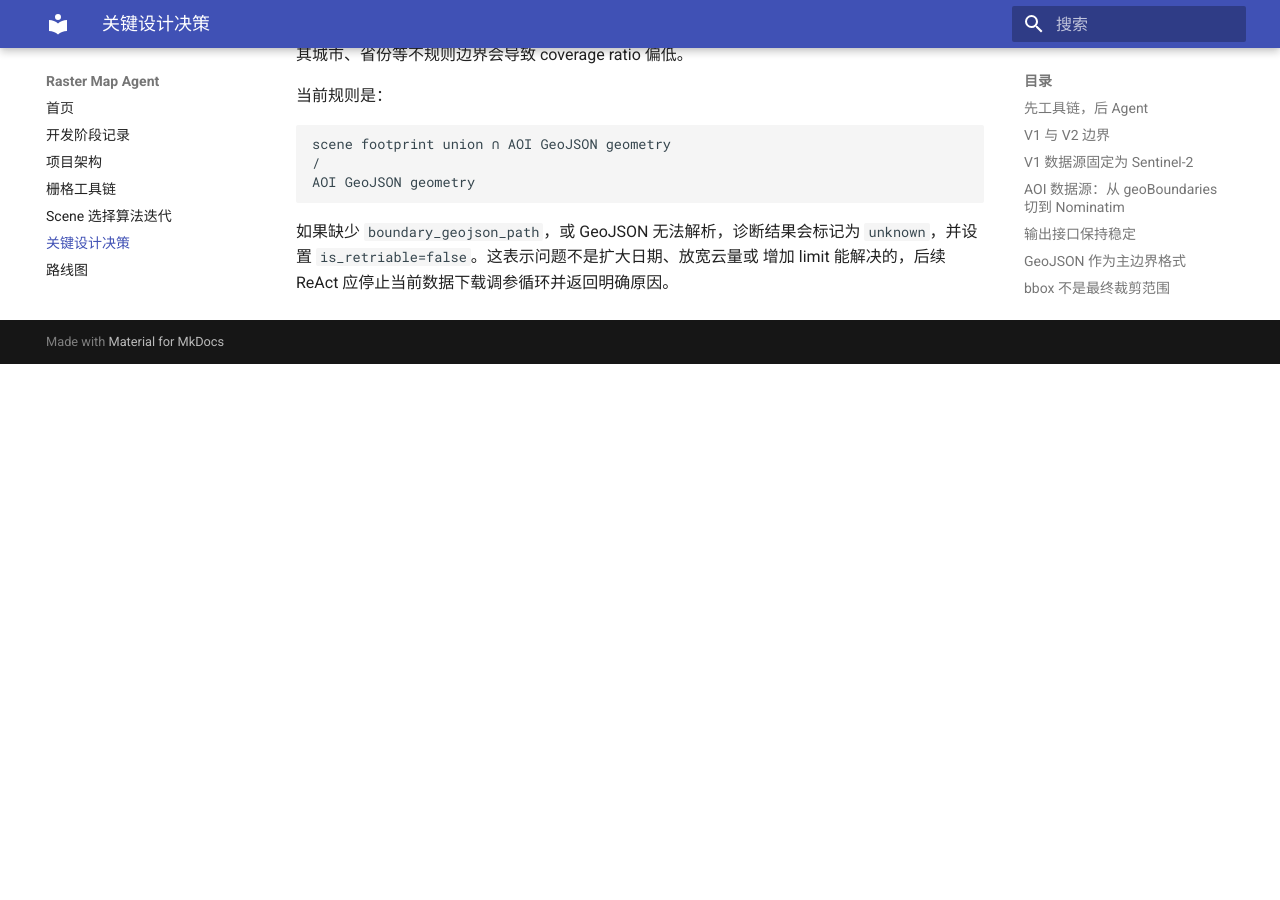
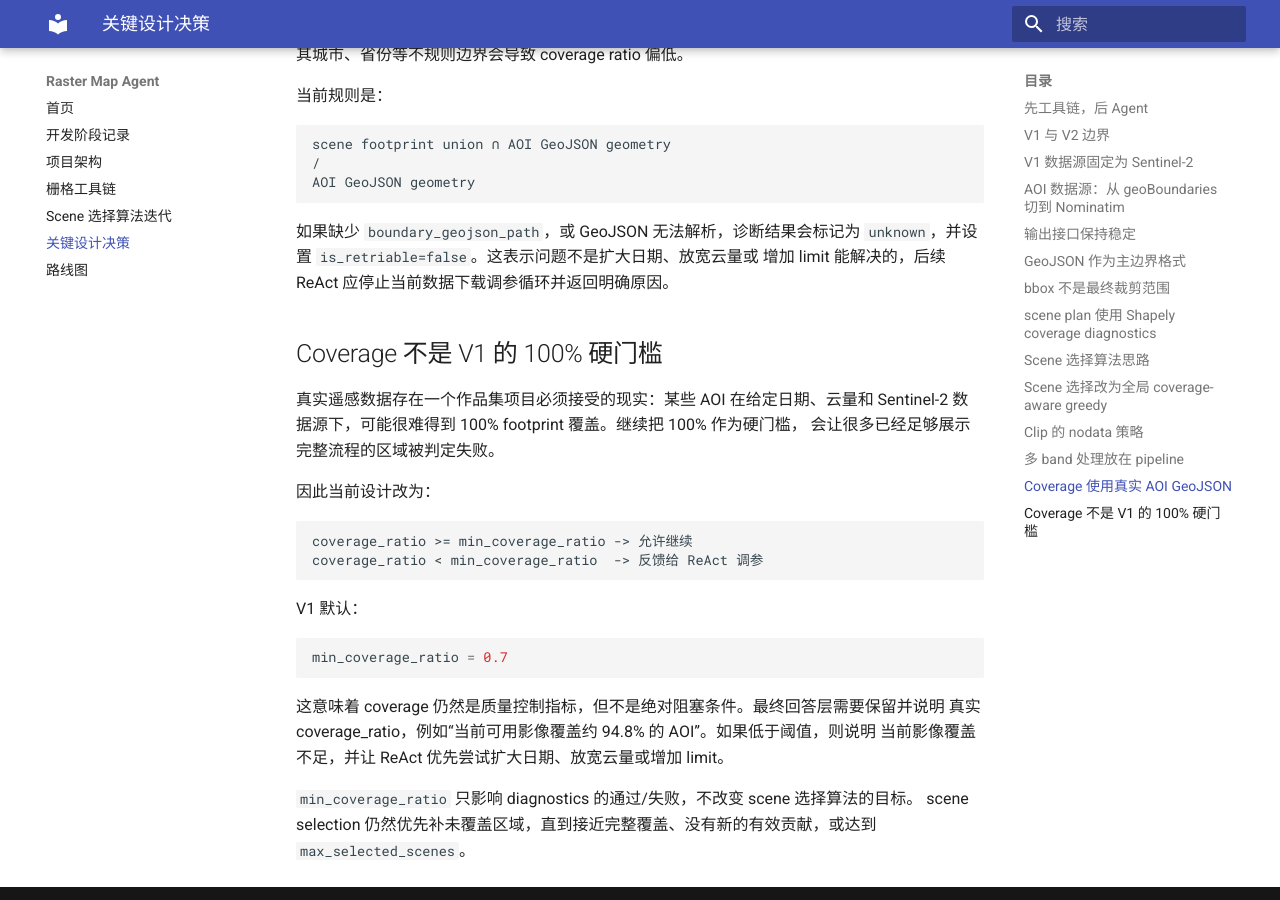
Before and after one commit to euorrl/raster-map-agent, an MkDocs documentation site: the page built from docs/design-decisions.md, in a window 1280 px wide and 900 px high, scrolled down 6333 px. Built offline with MkDocs 1.6.1 and Material for MkDocs 9.7.7, drawn with Linux system fonts in a browser that asks for light colours; before the commit the page ends 6697 px from its top, so only the background shows below that.

Commit message:
feat: 支持 scene plan 最低覆盖率阈值

````diff
--- a/docs/design-decisions.md
+++ b/docs/design-decisions.md
@@ -289,3 +289,30 @@
 如果缺少 `boundary_geojson_path`，或 GeoJSON 无法解析，诊断结果会标记为
 `unknown`，并设置 `is_retriable=false`。这表示问题不是扩大日期、放宽云量或
 增加 limit 能解决的，后续 ReAct 应停止当前数据下载调参循环并返回明确原因。
+
+## Coverage 不是 V1 的 100% 硬门槛
+
+真实遥感数据存在一个作品集项目必须接受的现实：某些 AOI 在给定日期、云量和
+Sentinel-2 数据源下，可能很难得到 100% footprint 覆盖。继续把 100% 作为硬门槛，
+会让很多已经足够展示完整流程的区域被判定失败。
+
+因此当前设计改为：
+
+```text
+coverage_ratio >= min_coverage_ratio -> 允许继续
+coverage_ratio < min_coverage_ratio  -> 反馈给 ReAct 调参
+```
+
+V1 默认：
+
+```python
+min_coverage_ratio = 0.7
+```
+
+这意味着 coverage 仍然是质量控制指标，但不是绝对阻塞条件。最终回答层需要保留并说明
+真实 coverage_ratio，例如“当前可用影像覆盖约 94.8% 的 AOI”。如果低于阈值，则说明
+当前影像覆盖不足，并让 ReAct 优先尝试扩大日期、放宽云量或增加 limit。
+
+`min_coverage_ratio` 只影响 diagnostics 的通过/失败，不改变 scene 选择算法的目标。
+scene selection 仍然优先补未覆盖区域，直到接近完整覆盖、没有新的有效贡献，或达到
+`max_selected_scenes`。
--- a/docs/development-log.md
+++ b/docs/development-log.md
@@ -181,6 +181,8 @@
 真实 Sentinel-2 波段可下载
 真实 GeoTIFF 可裁剪
 nodata 策略明确
+scene plan 可返回 coverage diagnostics
+coverage 默认使用最低可接受阈值而不是 100% 硬门槛
 ```
 
 下一座关键桥是：
--- a/docs/raster-toolchain.md
+++ b/docs/raster-toolchain.md
@@ -87,7 +87,7 @@
 -> 按 scene_id 去重
 -> 按云量过滤
 -> 全局累积候选 scene
--> 用 coverage-aware greedy 最多选择 5 个 scene
+-> 用 coverage-aware greedy 最多选择 max_selected_scenes 个 scene
 -> 使用 Shapely 检查选中 scene footprints 对真实 AOI GeoJSON 的覆盖
 -> 生成 RasterScenePlanResult
 
@@ -152,10 +152,19 @@
 - coverage diagnostics 使用 scene footprint union 与真实 AOI GeoJSON geometry 对比
 - diagnostics 通过 `is_retriable` 告诉 ReAct 是否应该继续调参
 - 大 AOI 可能无法被单个 Sentinel-2 tile 完整覆盖
+- coverage 默认不再要求 100% 完整覆盖，而是要求达到 `min_coverage_ratio=0.7`
 
 当前默认 `limit=100`。这是 Earth Search 单次请求允许的上限，用来降低
 STAC 返回结果被少数 tile 或少数日期占满的风险；真正进入下载的 scene
 仍由 `max_selected_scenes` 控制。
+
+`min_coverage_ratio` 是 V1 的最低可接受覆盖率。达到该阈值时，scene plan
+会标记为 `covered`，但仍然保留真实 `coverage_ratio`，方便后续 answer
+向用户说明当前影像覆盖情况。低于该阈值时，diagnostics 会标记为
+`not_covered`，并建议扩大日期、放宽云量或增加 limit。
+
+该阈值只用于诊断，不会让 greedy selection 在达到 70% 后提前停止；选择阶段仍会
+尽量提高覆盖率，直到接近完整覆盖、没有新增贡献或达到 `max_selected_scenes`。
 
 scene 选择规则：
 
--- a/docs/scene-selection-evolution.md
+++ b/docs/scene-selection-evolution.md
@@ -159,9 +159,10 @@
 
 ```python
 limit = 100
-max_selected_scenes = 5
+max_selected_scenes = 20
 contribution_tolerance = 0.95
 min_scene_overlap_ratio = 0
+min_coverage_ratio = 0.7
 ```
 
 含义：
@@ -170,6 +171,7 @@
 - `max_selected_scenes`: 最终 plan 最多下载多少 scene
 - `contribution_tolerance`: 当新增贡献达到最佳贡献的 95% 时，认为贡献接近，可以用云量决定优先级
 - `min_scene_overlap_ratio`: scene 至少需要与 AOI 有多少重叠才参与选择
+- `min_coverage_ratio`: diagnostics 判定 scene plan 是否达到 V1 最低可接受覆盖率
 
 ## 贡献率如何理解
 
@@ -322,3 +324,35 @@
 ```
 
 这个边界可以避免 scene_plan 过早承担 raster 像素处理逻辑。
+
+## Coverage 阈值从“完整覆盖”改为“最低可接受覆盖”
+
+在真实测试中发现，即使日期范围和云量条件已经比较宽泛，部分 AOI 仍然可能无法达到
+100% footprint 覆盖。原因通常不是代码错误，而是当前候选 Sentinel-2 scene 的真实有效
+footprint 本身存在缺口，或者 AOI 边缘区域没有合适影像。
+
+因此 V1 不再把 100% coverage 作为硬性通过条件，而是引入：
+
+```python
+min_coverage_ratio = 0.7
+```
+
+新的判断逻辑是：
+
+```text
+coverage_ratio >= min_coverage_ratio -> covered
+coverage_ratio < min_coverage_ratio  -> not_covered，可进入 ReAct 调参
+```
+
+注意：这个阈值只影响 diagnostics 的通过/失败判断，不会让 scene 选择在刚达到
+70% 时立刻停止。选择算法仍然会尽量补足 AOI coverage，直到接近完整覆盖、候选
+scene 没有新增贡献，或达到 `max_selected_scenes`。
+
+这样做的原因：
+
+- 对作品集 V1 来说，跑通完整本地流程比追求工业级完整覆盖更重要
+- 一些真实地区即使缺少边缘覆盖，仍然足以展示 NDVI 计算、mosaic、clip、render 流程
+- coverage_ratio 会被完整保留，后续 answer 可以向用户说明“当前影像覆盖率约为 xx%”
+- 如果低于阈值，diagnostics 仍然会建议扩大日期、放宽云量或增加 limit
+
+这不是放弃质量控制，而是把 coverage 从绝对门槛改成可解释的质量指标。
````
Also changed, not shown: 4 other files.
